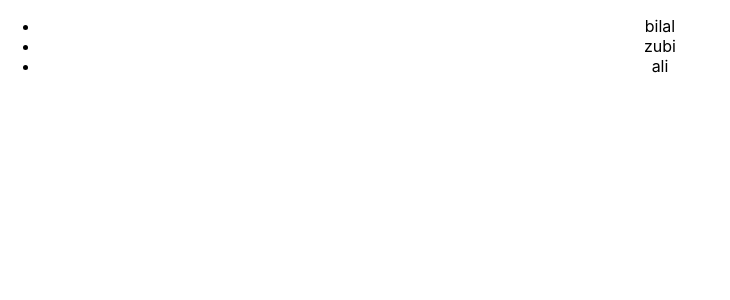
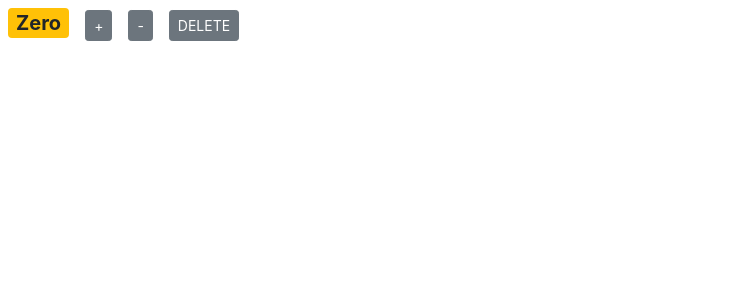
Before and after one commit to bilalahmad147/practice-reapositery-for-react, a React (Create React App) app: page / in a window 1280 px wide. Shown: the top 300 px of the page, without its empty margins (0-730 px from the left). Built offline with nearby package versions, Linux system fonts and the light colour scheme.

Commit message:
updated counter

```diff
--- a/package.json
+++ b/package.json
@@ -6,8 +6,10 @@
     "@testing-library/jest-dom": "^4.2.4",
     "@testing-library/react": "^9.5.0",
     "@testing-library/user-event": "^7.2.1",
+    "bootstrap": "^4.5.2",
     "history": "^5.0.0",
     "react": "^16.13.1",
+    "react-bootstrap": "^1.3.0",
     "react-dom": "^16.13.1",
     "react-router": "^6.0.0-beta.0",
     "react-router-dom": "^6.0.0-beta.0",
--- a/src/App.js
+++ b/src/App.js
@@ -1,19 +1,24 @@
 import React from 'react';
 import "./App.css";
+import 'bootstrap/dist/css/bootstrap.min.css';
 
 function App() {
+  let initialValue = 0;
 
-  const childs = [{name: "bilal",age : 12},
-  {name: "zubi",age : 21},
-  {name: "ali",age : 5}];
+  const formatCount = () => {
+    return initialValue === 0 ? "Zero" : initialValue;
+  };
+
+  let classes = "badge m-2 badge-";
+  classes += (initialValue === 0) ? "warning" : "primary"
 
   return (
-    <div className="App">
-      <ul>
-        {childs.map((item,ind) => {
-          return <li key={ind}>{item.name}</li> })}
-      </ul>
-    </div>
+    <React.Fragment>
+      <span style={{fontSize : 20}} className={classes}>{formatCount()}</span>
+      <button className="btn btn-secondary btn-sm m-2">+</button>
+      <button className="btn btn-secondary btn-sm m-2">-</button>
+      <button className="btn btn-secondary btn-sm m-2">DELETE</button>
+    </React.Fragment>
   );
 }
 
```
Also changed, not shown: 1 other file (tests, documents, lock files or other folders).
